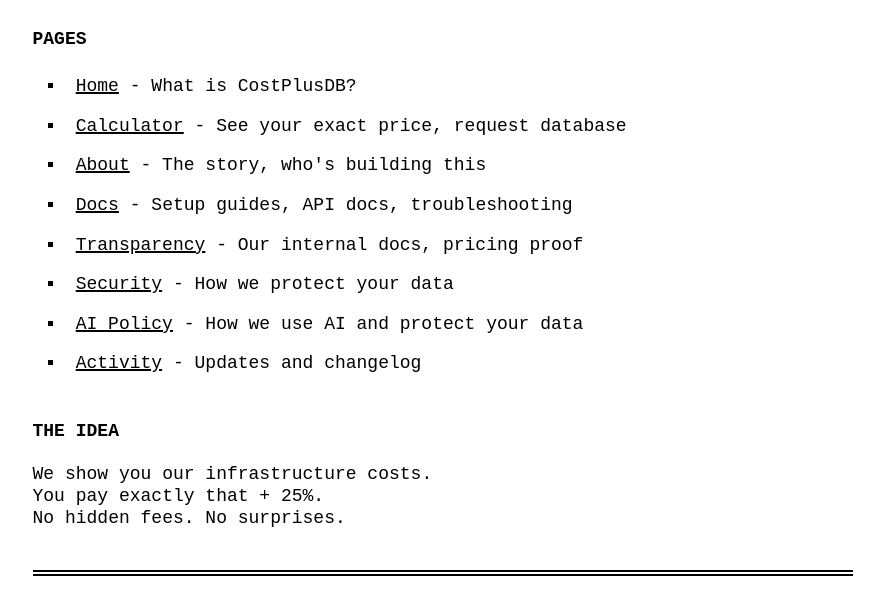
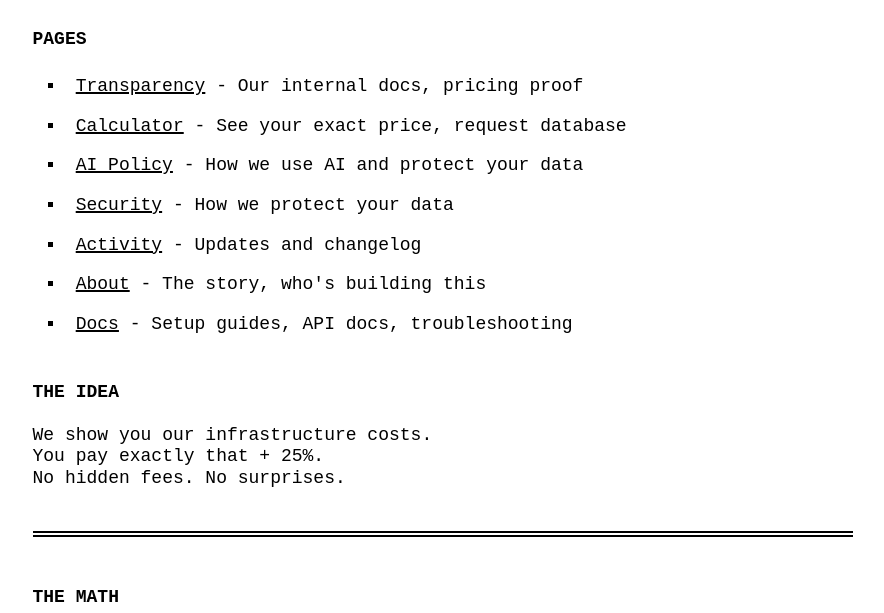
Before and after one commit to jeremylongshore/cost-plus-db, a plain HTML site: page website/index.html in a window 1280 px wide. Shown: the part 187-800 px from the top of the page, without its empty margins (197-1081 px from the left). Drawn offline with Linux system fonts and the light colour scheme; a web font is replaced by a local one.

Commit message:
Remove Home link from homepage nav (already on home) and sort links by longest to shortest title

```diff
--- a/website/index.html
+++ b/website/index.html
@@ -37,14 +37,13 @@
 <nav>
 <h2>Pages</h2>
 <ul>
-<li><a href="/">Home</a>         - What is CostPlusDB?</li>
+<li><a href="/transparency/">Transparency</a> - Our internal docs, pricing proof</li>
 <li><a href="/calculator.html">Calculator</a>   - See your exact price, request database</li>
+<li><a href="/ai-policy.html">AI Policy</a>    - How we use AI and protect your data</li>
+<li><a href="/security.html">Security</a>     - How we protect your data</li>
+<li><a href="/activity.html">Activity</a>     - Updates and changelog</li>
 <li><a href="/about.html">About</a>        - The story, who's building this</li>
 <li><a href="/docs.html">Docs</a>         - Setup guides, API docs, troubleshooting</li>
-<li><a href="/transparency/">Transparency</a> - Our internal docs, pricing proof</li>
-<li><a href="/security.html">Security</a>     - How we protect your data</li>
-<li><a href="/ai-policy.html">AI Policy</a>    - How we use AI and protect your data</li>
-<li><a href="/activity.html">Activity</a>     - Updates and changelog</li>
 </ul>
 </nav>
 
```
